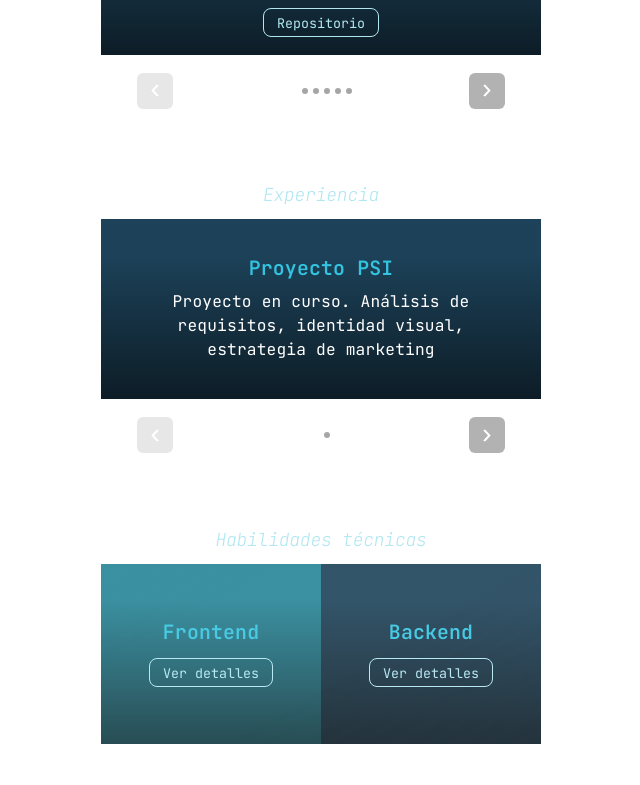
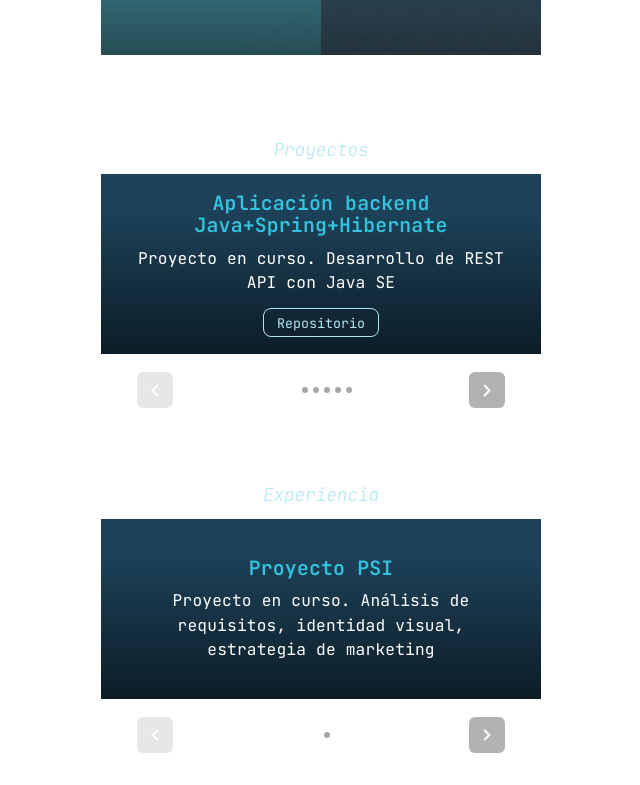
Before and after one commit to alexis-kees-bahl/alexis-kees-bahl.github.io, a React (Vite) app: page / in a window 1280 px wide. Shown: the part 1115-1900 px from the top of the page, without its empty margins (319-959 px from the left). Built offline with nearby package versions, Linux system fonts and the light colour scheme.

Commit message:
Actualizar App.jsx

```diff
--- a/src/App.jsx
+++ b/src/App.jsx
@@ -41,18 +41,19 @@ export default function App() {
 
         <Card title="Formación" items={formacion} />
 
-        <Card title="Proyectos" items={proyectos} />
-
-        <Card title="Experiencia" items={experiencia} />
-
         <Card
-          title="Habilidades técnicas"
+           title="Habilidades técnicas"
           items={frontend}
           //Optional elements to render a DualPanel Card
           items2={backend}
           firstPanelTitle="Frontend"
           secondPanelTitle="Backend"
         />
+
+        <Card title="Proyectos" items={proyectos} />
+
+        <Card title="Experiencia" items={experiencia} />
+
 
         <Card title="Otras habilidades técnicas" items={otras} />
 
```
